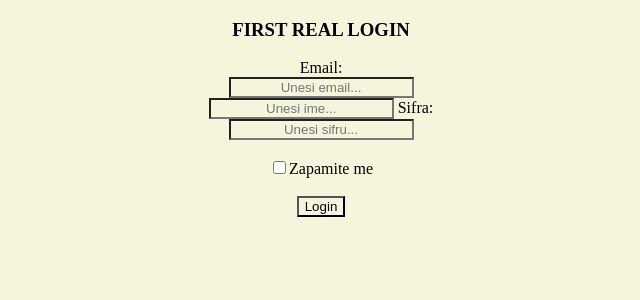
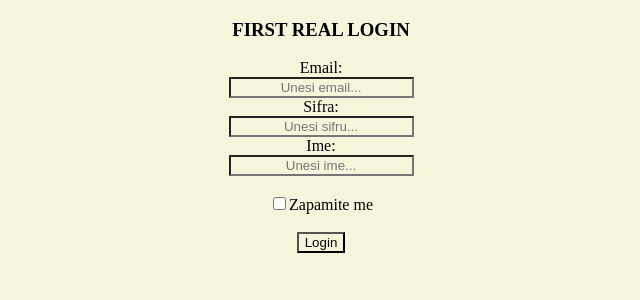
Before and after one commit to SasaAndjelkovic/ObukaPHP, a PHP site: page /LOGIN/login.php in a window 1280 px wide. Shown: the top 300 px of the page, without its empty margins (319-959 px from the left). Run offline with PHP 8.4, Linux system fonts and the light colour scheme.

Commit message:
ispravio nestalu liniju forme

```diff
--- a/05PHP/10PHPCOOKIES/LOGIN/home.php
+++ b/05PHP/10PHPCOOKIES/LOGIN/home.php
@@ -4,16 +4,18 @@
 //  session_start();
 // };
 
-echo "Dobrodosao, " . $_SESSION['email'];
+echo "Dobrodosao, " . $_SESSION['ime'] . " sa mail-om: " . $_SESSION['email'] . "<br>";
 
 echo "<a href='logout.php'> Log out </a>";
 
 if (isset($_COOKIE['email']) && isset($_COOKIE['password'])) {
     $emailCookie = $_COOKIE['email'];
     $passwordCookie = $_COOKIE['password'];
+    $nameCookie = $_COOKIE['ime'];
 
     echo "<script>
         alert('$emailCookie');
+        alert('$nameCookie');
         </script>
     ";
 }
--- a/05PHP/10PHPCOOKIES/LOGIN/login.php
+++ b/05PHP/10PHPCOOKIES/LOGIN/login.php
@@ -1,9 +1,3 @@
-<?php
-
-
-
-?>
-
 <!DOCTYPE html>
 <html lang="en">
 
@@ -27,10 +21,10 @@
         <div>
             <input type="text" id="email" name="email" placeholder="Unesi email..."><br>
         </div>
-        <input type="text" name="ime" placeholder="Unesi ime...">
         <label for="password">Sifra:</label>
-        <div> <input type="password" name="password" id="password" placeholder="Unesi sifru..."><br><br></div>
-
+        <div> <input type="password" name="password" id="password" placeholder="Unesi sifru..."><br></div>
+        <label for="password">Ime:</label>
+        <div><input type="text" name="ime" placeholder="Unesi ime..."><br><br></div>
         <input type="checkbox" name="remember" id="remember">Zapamite me <br><br>
         <input type="submit" value="Login" name="submit">
     </form>
--- a/05PHP/10PHPCOOKIES/LOGIN/loginValidation.php
+++ b/05PHP/10PHPCOOKIES/LOGIN/loginValidation.php
@@ -6,14 +6,19 @@ $adminPass = "admin";
 if (isset($_POST['submit'])) {
     $email = $_POST['email'];
     $password = $_POST['password'];
+    $name = $_POST['ime'];
+    // da ovo bude niz
 
     if ($email == $adminEmail && $password == $adminPass) {
         if (isset($_POST['remember'])) {
             setcookie('email', $email, time() + 60 * 60 * 10);
             setcookie('password', $password, time() + 60 * 60);
+            setcookie('ime', $name, time() + 60 * 60);
         }
         session_start();
         $_SESSION['email'] = $email;
+        $_SESSION['ime'] = $name;
+
         header("Location: home.php");
     }
 } else {
--- a/05PHP/10PHPCOOKIES/LOGIN/logout.php
+++ b/05PHP/10PHPCOOKIES/LOGIN/logout.php
@@ -6,9 +6,11 @@ session_destroy();
 if (isset($_COOKIE['email']) && isset($_COOKIE['password'])) {
      $emailCookie = $_COOKIE['email'];
      $passwordCookie = $_COOKIE['password'];
+     $nameCookie = $_COOKIE['ime'];
 
      setcookie('email', $emailCookie, time() - 1);
      setcookie('password', $passwordCookie, time() - 60);
+     setcookie('ime', $nameCookie, time() - 120);
 }
 
 echo "Uspesno ste se odjavili!
```
